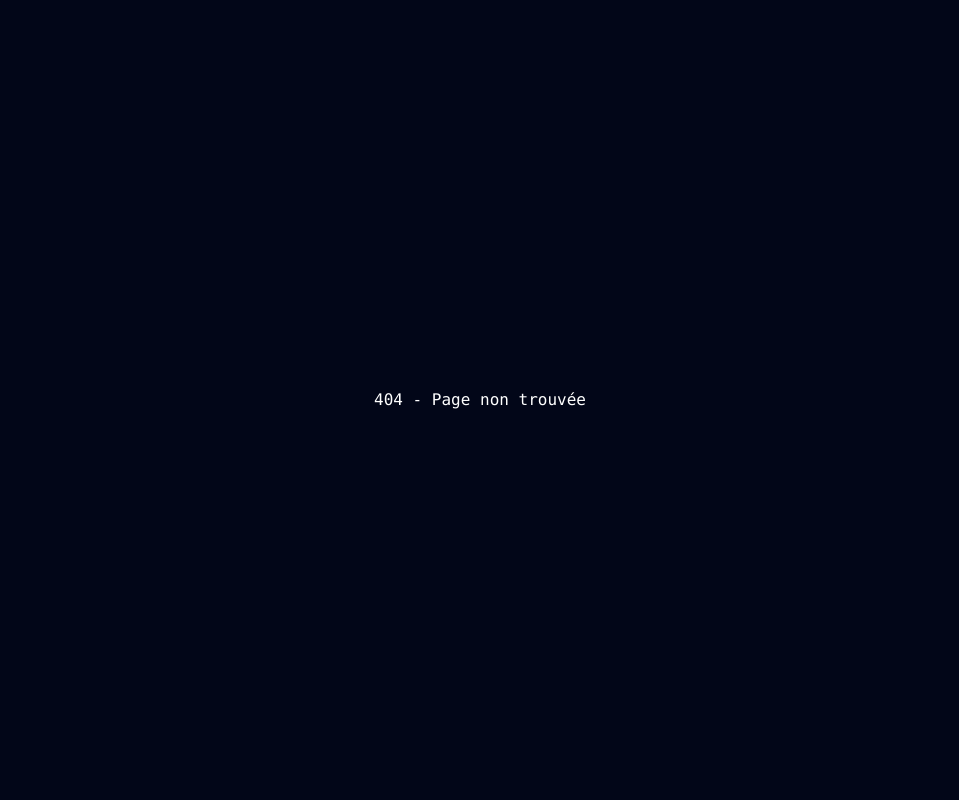
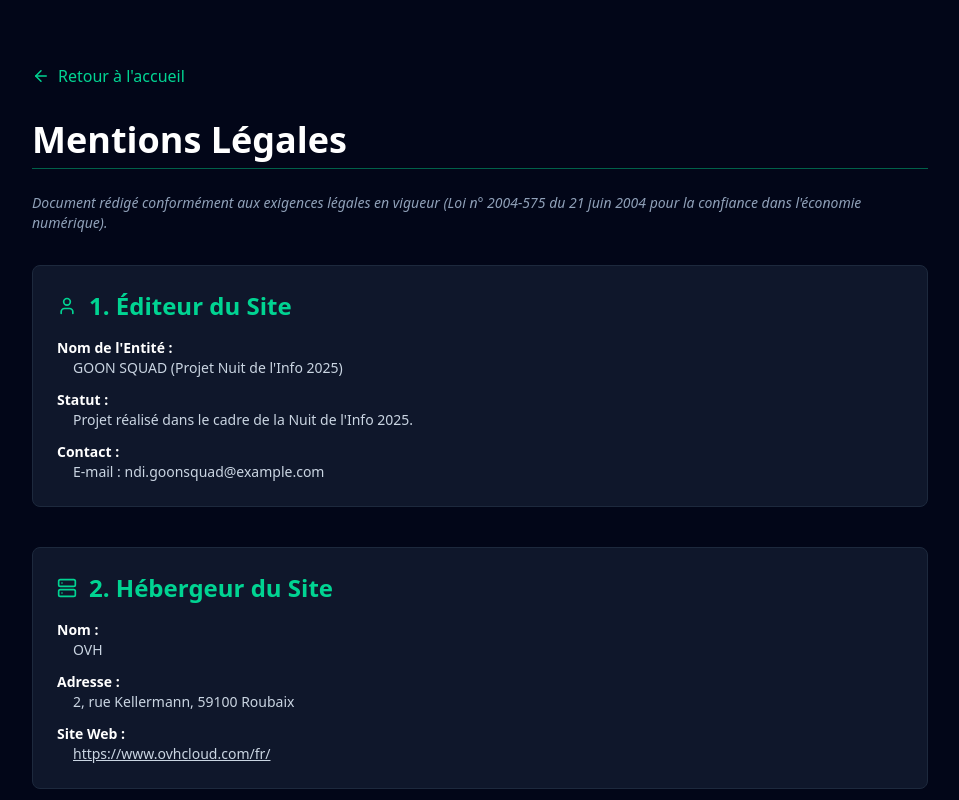
Before and after one commit to COUSINThibaut/Nuit-de-l-info, a React (Vite) app: page /LegalNotice in a window 1280 px wide. Before the commit this address had no page. Shown: the top 800 px of the page, without its empty margins (160-1119 px from the left). Built offline with nearby package versions, Linux system fonts and the light colour scheme.

Commit message:
feat: Add LegalNotice

```diff
--- a/src/App.tsx
+++ b/src/App.tsx
@@ -3,6 +3,7 @@ import { Routes, Route } from "react-router-dom";
 import Home from "./pages/Home";
 import Game from "./pages/Game";
 import AudioDisplayer from "./CapGemini/AudioUploader";
+import LegalNotice from "./pages/LegalNotice";
 
 function App() {
   return (
@@ -10,6 +11,7 @@ function App() {
       <Route path="/" element={<Home />} />
       <Route path="/game" element={<Game />} />
       <Route path="/AudioDisplayer" element={<AudioDisplayer />} />
+      <Route path="/LegalNotice" element={<LegalNotice />} />
 
       <Route path="*" element={
         <div className="h-screen flex items-center justify-center bg-slate-950 text-white font-mono">
--- a/src/index.css
+++ b/src/index.css
@@ -4,5 +4,4 @@ body {
   background-color: #0f172a;
   color: white;
   font-family: 'Inter', sans-serif;
-  overflow: hidden;
 }
--- /dev/null
+++ b/src/pages/LegalNotice.tsx
@@ -0,0 +1,90 @@
+import React from 'react';
+import { motion } from 'framer-motion';
+import { ArrowLeft, Copyright, Server, User } from 'lucide-react';
+import { Link } from 'react-router-dom';
+
+export default function LegalNotice() {
+    // --- À COMPLÉTER PAR VOS SOINS ---
+    const EDITOR_NAME = "GOON SQUAD (Projet Nuit de l'Info 2025)";
+    const EDITOR_EMAIL = "ndi.goonsquad@example.com";
+    const HOST_NAME = "OVH";
+    const HOST_ADDRESS = "2, rue Kellermann, 59100 Roubaix";
+    // ----------------------------------
+
+    return (
+        <div className="min-h-screen bg-slate-950 text-slate-300 p-8 md:p-16 font-sans">
+            <motion.div
+                initial={{ opacity: 0, y: 20 }}
+                animate={{ opacity: 1, y: 0 }}
+                className="max-w-4xl mx-auto"
+            >
+                <Link to="/" className="text-emerald-400 hover:text-emerald-300 flex items-center gap-2 mb-8">
+                    <ArrowLeft size={18} /> Retour à l'accueil
+                </Link>
+
+                <h1 className="text-4xl font-black text-white mb-6 border-b border-emerald-500/50 pb-2">
+                    Mentions Légales
+                </h1>
+
+                <p className="mb-8 text-sm italic text-slate-400">
+                    Document rédigé conformément aux exigences légales en vigueur (Loi n° 2004-575 du 21 juin 2004 pour la confiance dans l'économie numérique).
+                </p>
+
+                {/* SECTION 1: IDENTIFICATION DE L'ÉDITEUR */}
+                <section className="mb-10 bg-slate-900 p-6 rounded-lg border border-slate-800">
+                    <h2 className="text-2xl font-bold text-emerald-400 mb-4 flex items-center gap-3">
+                        <User size={20} /> 1. Éditeur du Site
+                    </h2>
+                    <dl className="space-y-3 text-sm">
+                        <div>
+                            <dt className="font-semibold text-white">Nom de l'Entité :</dt>
+                            <dd className="ml-4">{EDITOR_NAME}</dd>
+                        </div>
+                        <div>
+                            <dt className="font-semibold text-white">Statut :</dt>
+                            <dd className="ml-4">Projet réalisé dans le cadre de la Nuit de l'Info 2025.</dd>
+                        </div>
+                        <div>
+                            <dt className="font-semibold text-white">Contact :</dt>
+                            <dd className="ml-4">E-mail : {EDITOR_EMAIL}</dd>
+                        </div>
+                    </dl>
+                </section>
+
+                {/* SECTION 2: HÉBERGEUR */}
+                <section className="mb-10 bg-slate-900 p-6 rounded-lg border border-slate-800">
+                    <h2 className="text-2xl font-bold text-emerald-400 mb-4 flex items-center gap-3">
+                        <Server size={20} /> 2. Hébergeur du Site
+                    </h2>
+                    <dl className="space-y-3 text-sm">
+                        <div>
+                            <dt className="font-semibold text-white">Nom :</dt>
+                            <dd className="ml-4">{HOST_NAME}</dd>
+                        </div>
+                        <div>
+                            <dt className="font-semibold text-white">Adresse :</dt>
+                            <dd className="ml-4">{HOST_ADDRESS}</dd>
+                        </div>
+                        <div>
+                            <dt className="font-semibold text-white">Site Web :</dt>
+                            <dd className="ml-4"><a href="https://www.ovhcloud.com/fr/" className="underline hover:text-emerald-400">https://www.ovhcloud.com/fr/</a></dd>
+                        </div>
+                    </dl>
+                </section>
+
+                {/* SECTION 3: PROPRIÉTÉ INTELLECTUELLE */}
+                <section className="bg-slate-900 p-6 rounded-lg border border-slate-800">
+                    <h2 className="text-2xl font-bold text-emerald-400 mb-4 flex items-center gap-3">
+                        <Copyright size={20} /> 3. Propriété Intellectuelle
+                    </h2>
+                    <p className="text-sm">
+                        Sauf mention contraire, l'intégralité des éléments de ce site (textes, images, code source) sont la propriété de l'équipe {EDITOR_NAME}.
+                    </p>
+                    <p className="mt-2 text-sm italic">
+                        Le code source du projet est généralement publié sous licence libre (Licence MIT) pour le hackathon, permettant la réutilisation et la modification par des tiers.
+                    </p>
+                </section>
+            </motion.div>
+        </div>
+    );
+}
```
